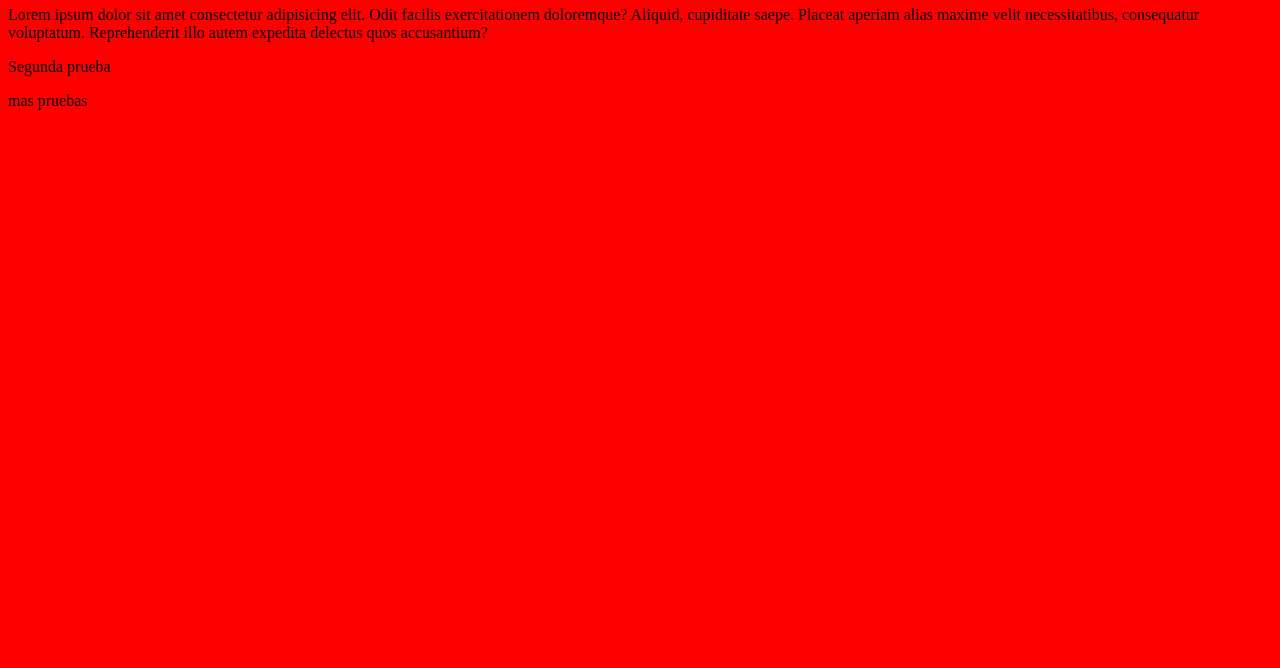
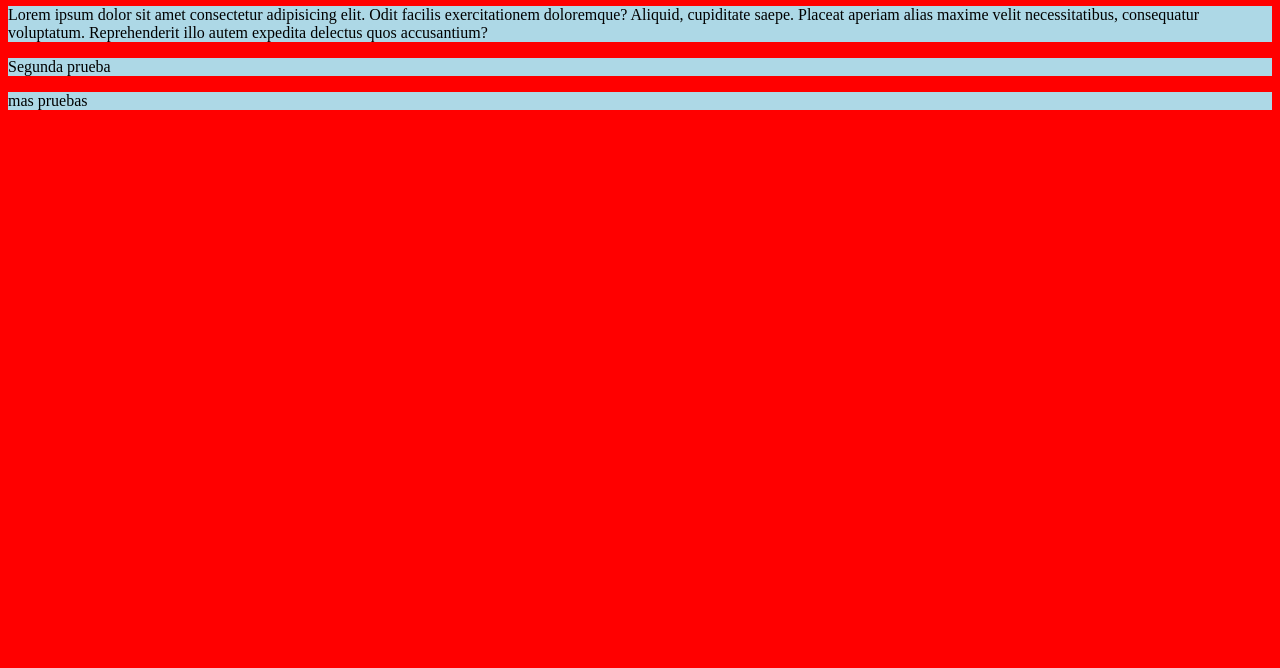
Before and after one commit to daviidlopez/html, a plain HTML site: page index.html in a window 1280 px wide. Shown: the part 132-800 px from the top of the page. Drawn offline with Linux system fonts and the light colour scheme.

Commit message:
Update style.css

```diff
--- a/style.css
+++ b/style.css
@@ -4,3 +4,6 @@ body {
 h1 {
   background-color: beige;
 }
+p {
+  background: lightblue;
+}
```
